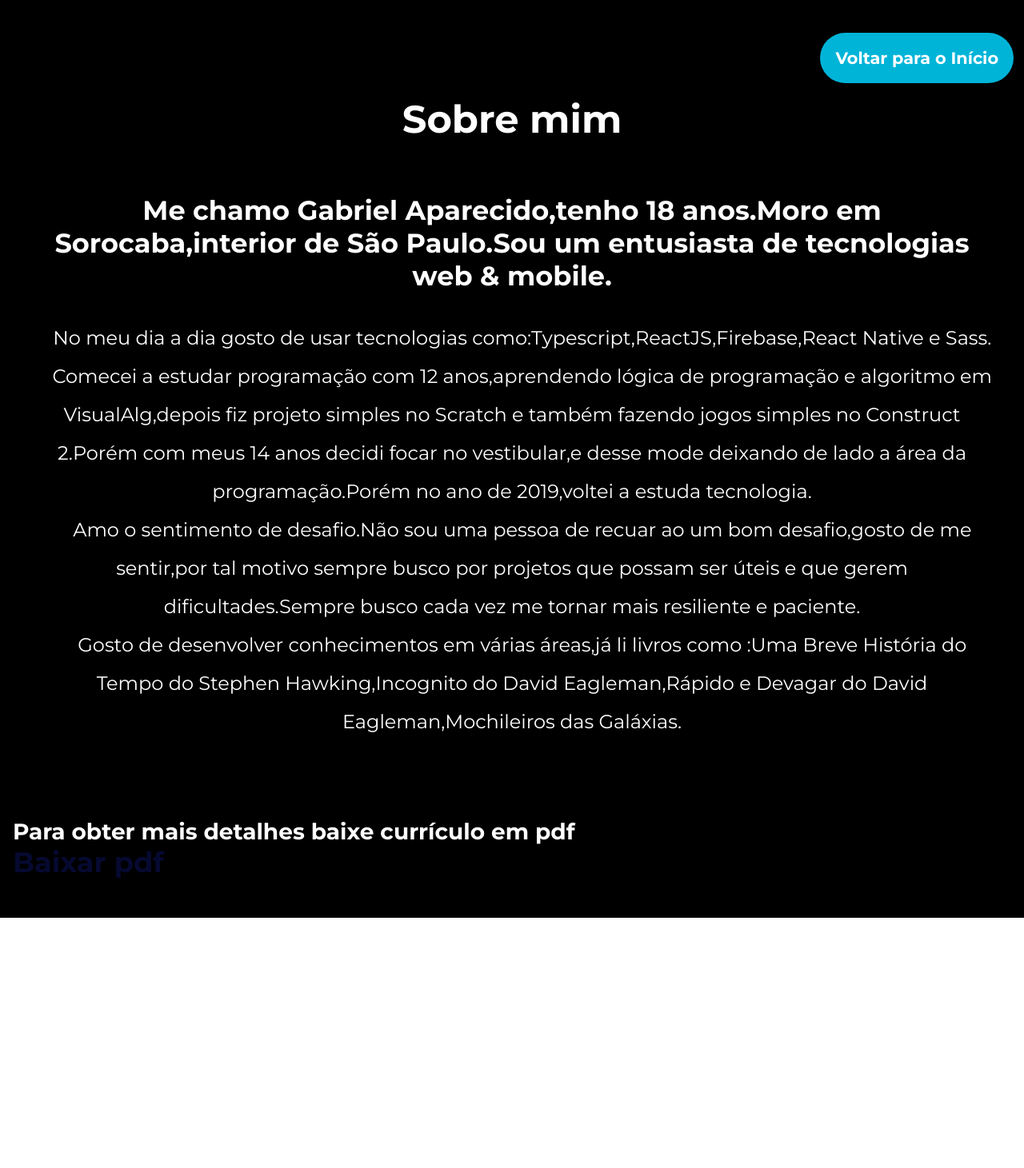
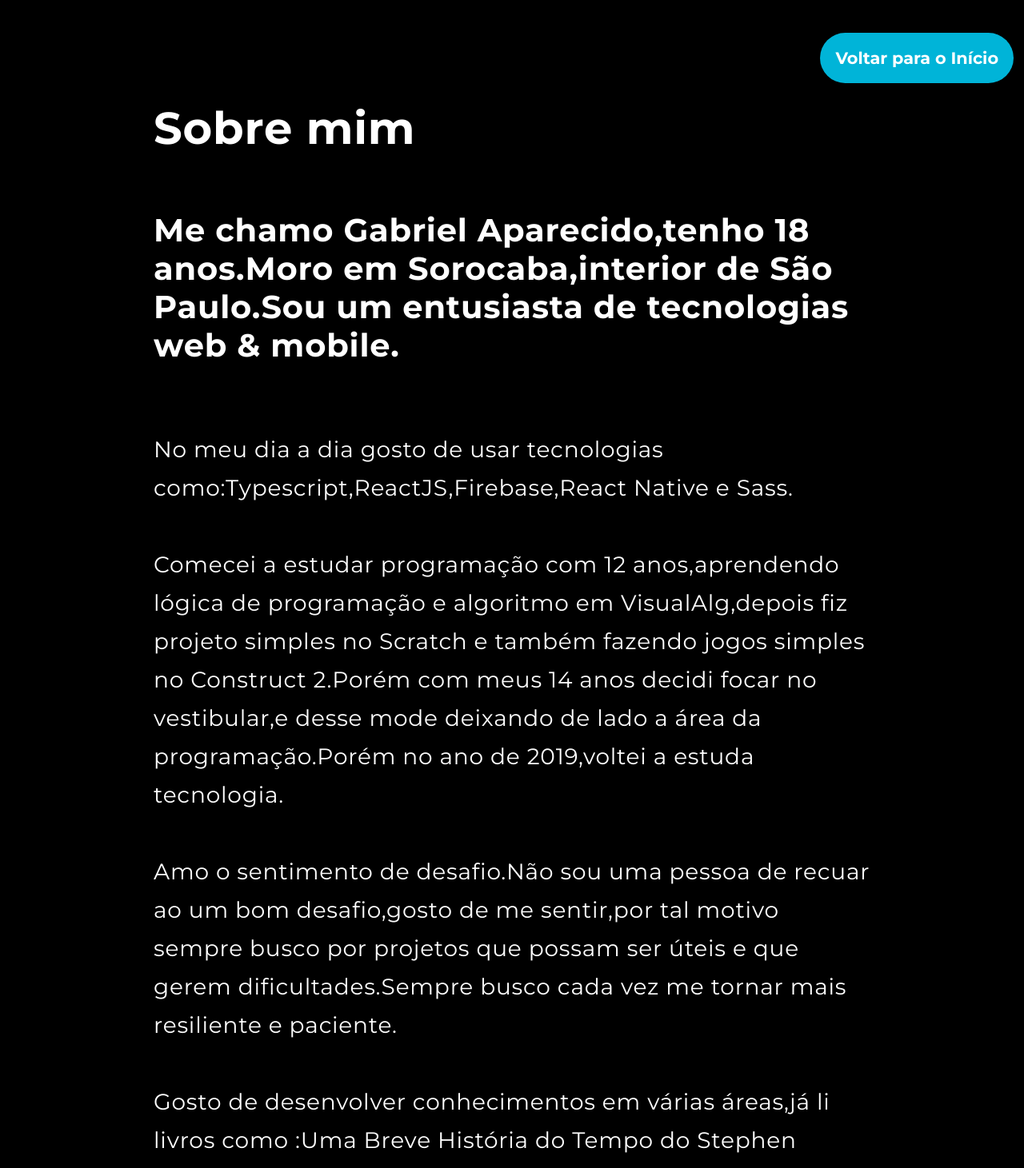
Before and after one commit to Gabriel-Aparecido03/Gabriel-Aparecido, a React (Create React App) app: page /#/about in a window 1280 px wide. Shown: the part 680-2141 px from the top of the page at 80% size. Before the commit the page ends 1828 px from the top, so only its background shows below. Built offline with nearby package versions, Linux system fonts and the light colour scheme.

Commit message:
changing color

```diff
--- a/src/pages(pt-br)/About.tsx
+++ b/src/pages(pt-br)/About.tsx
@@ -23,15 +23,19 @@ export function About() {
                    <h1>Sobre mim</h1>
                    <h3>Me chamo Gabriel Aparecido,tenho 18 anos.Moro em Sorocaba,interior de São Paulo.Sou um entusiasta de tecnologias web &amp; mobile.</h3>
                     <p>
+                        <br/>
                         No meu dia a dia gosto de usar tecnologias como:Typescript,ReactJS,Firebase,React Native e Sass.
                     </p>
                     <p>
+                        <br/>
                         Comecei a estudar programação com 12 anos,aprendendo lógica de programação e algoritmo em VisualAlg,depois fiz projeto simples no Scratch e também fazendo jogos simples no Construct 2.Porém com meus 14 anos decidi focar no vestibular,e desse mode deixando de lado a área da programação.Porém no ano de 2019,voltei a estuda tecnologia.
                     </p>
                     <p>
+                        <br/>
                         Amo o sentimento de desafio.Não sou uma pessoa de recuar ao um bom desafio,gosto de me sentir,por tal motivo sempre busco por projetos que possam ser úteis e que gerem dificultades.Sempre busco cada vez me tornar mais resiliente e paciente.
                     </p>
                     <p>
+                        <br/>
                         Gosto de desenvolver conhecimentos em várias áreas,já li livros como :Uma Breve História do Tempo do Stephen Hawking,Incognito do David Eagleman,Rápido e Devagar do David Eagleman,Mochileiros das Galáxias.
                     </p>
                </div>
--- a/src/style/About.scss
+++ b/src/style/About.scss
@@ -9,7 +9,7 @@
 
     text-align: center;
     justify-content: center;
-
+    letter-spacing: .2rem;
     display: flex;
 
     h1 {
@@ -30,26 +30,26 @@
 }
 
 .about-text-content {
-    padding-left: 2rem;
-    padding-right: 2rem;
-    text-align: center;
-
+    padding-left: 15%;
+    padding-right: 15%;
+    text-align: initial;
+    letter-spacing: .05rem;
     h1 {
-        font-size: 3rem;
+        font-size: 3.5rem;
         font-weight: 700;
-
+        line-height: 5rem;
     }
 
     h3 {
-        font-size: 2.1rem;
+        font-size: 2.5rem;
         font-weight: 600;
-
+        line-height: 3rem;
         padding-bottom: 2.1rem;
         padding-top: 4rem;
     }
 
     p {
-        font-size: 1.5rem;
+        font-size: 1.75rem;
         text-indent: 1.6rem;
         line-height: 3rem;
         text-align: inherit;
@@ -69,7 +69,7 @@
 
     a {
         font-size: 2.2rem !important;
-        color: #060930;
+        color: #1eff00;
         font-weight: 700;
         text-decoration: none;
     }
--- a/src/style/Contac.scss
+++ b/src/style/Contac.scss
@@ -49,7 +49,7 @@
         a {
             text-decoration: none;
             font-weight: 700;
-            color: #060930;
+            color: #1eff00;
             font-size: 2.5rem;
             line-height:3rem;
 
--- a/src/style/Landing.scss
+++ b/src/style/Landing.scss
@@ -64,6 +64,35 @@
     }
 }
 
+@-webkit-keyframes scale-up-ver-bottom {
+    0% {
+      -webkit-transform: scaleY(0.4);
+              transform: scaleY(0.4);
+      -webkit-transform-origin: 0% 100%;
+              transform-origin: 0% 100%;
+    }
+    100% {
+      -webkit-transform: scaleY(1);
+              transform: scaleY(1);
+      -webkit-transform-origin: 0% 100%;
+              transform-origin: 0% 100%;
+    }
+  }
+@keyframes scale-up-ver-bottom {
+    0% {
+      -webkit-transform: scaleY(0.4);
+              transform: scaleY(0.4);
+      -webkit-transform-origin: 0% 100%;
+              transform-origin: 0% 100%;
+    }
+    100% {
+      -webkit-transform: scaleY(1);
+              transform: scaleY(1);
+      -webkit-transform-origin: 0% 100%;
+              transform-origin: 0% 100%;
+    }
+  }
+
 #Landing {
     display: flex;
     background-color: #000;
@@ -95,7 +124,7 @@
     left: 5%;
 
 
-    color: #060930;
+    color: #1eff00;
 
     margin-left: .4rem;
 
@@ -119,18 +148,20 @@
 
         color: #fff;
 
-        -webkit-animation: scale-in-hor-left 1.3s cubic-bezier(0.250, 0.460, 0.450, 0.940) 0.3s both;
-        animation: scale-in-hor-left 1.3s cubic-bezier(0.250, 0.460, 0.450, 0.940) 0.3s both;
+
+	    -webkit-animation: scale-up-ver-bottom 0.4s cubic-bezier(0.390, 0.575, 0.565, 1.000) 0.3s both;
+        animation: scale-up-ver-bottom 0.4s cubic-bezier(0.390, 0.575, 0.565, 1.000) 0.3s both;
     }
 
     .second-content {
-        -webkit-animation: scale-in-hor-left 1.3s cubic-bezier(0.250, 0.460, 0.450, 0.940) 0.6s both;
-        animation: scale-in-hor-left 1.3s cubic-bezier(0.250, 0.460, 0.450, 0.940) 0.6s both;
+
+	    -webkit-animation: scale-up-ver-bottom 0.4s cubic-bezier(0.390, 0.575, 0.565, 1.000) 0.3s both;
+        animation: scale-up-ver-bottom 0.4s cubic-bezier(0.390, 0.575, 0.565, 1.000) 0.3s both;
     }
 
     .third-content {
-        -webkit-animation: scale-in-hor-left 1.3s cubic-bezier(0.250, 0.460, 0.450, 0.940) 0.9s both;
-        animation: scale-in-hor-left 1.3s cubic-bezier(0.250, 0.460, 0.450, 0.940) 0.9s both;
+	    -webkit-animation: scale-up-ver-bottom 0.4s cubic-bezier(0.390, 0.575, 0.565, 1.000) 0.3s both;
+        animation: scale-up-ver-bottom 0.4s cubic-bezier(0.390, 0.575, 0.565, 1.000) 0.3s both;
     }
 }
 
--- a/src/style/Projects.scss
+++ b/src/style/Projects.scss
@@ -22,7 +22,7 @@
         }
         a {
             text-decoration: none;
-            color:#060930;
+            color:#1eff00;
             font-weight: 900;
             font-size: 2rem;
         }
```
